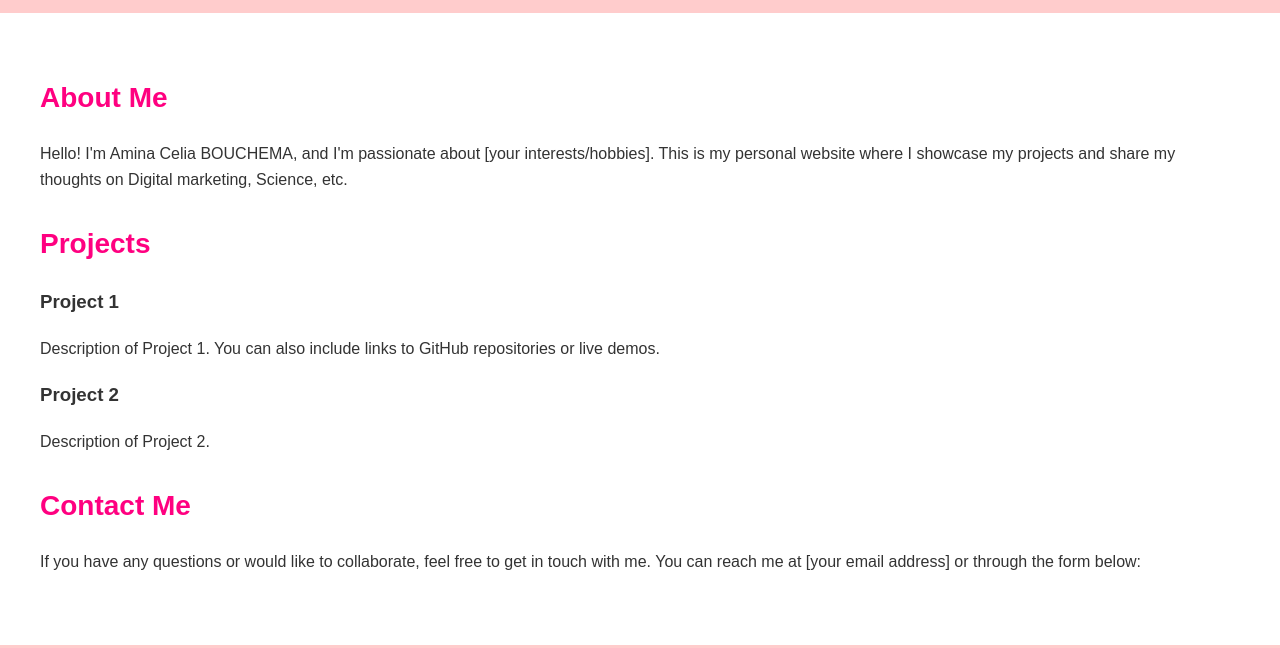
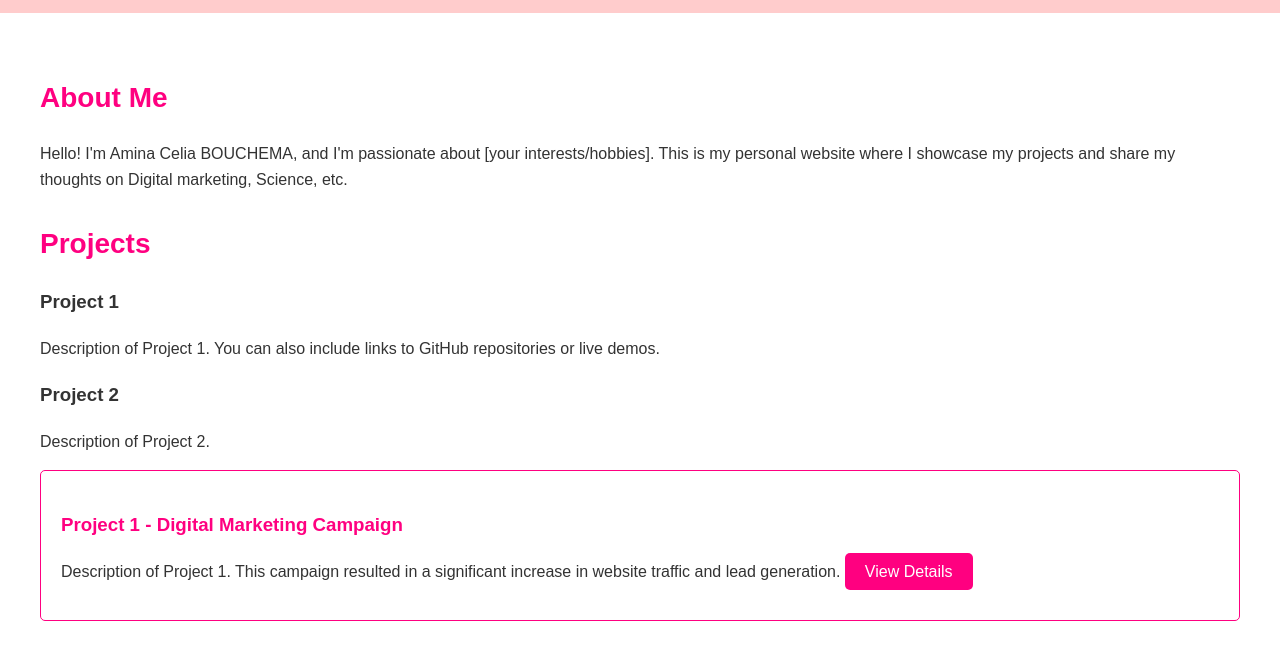
Before and after one commit to ACBouchema/ACBouchema.github.io, a plain HTML site: page index.html in a window 1280 px wide. Shown: the part 125-773 px from the top of the page. Drawn offline with Linux system fonts and the light colour scheme.

Commit message:
[Add] portfolio items to apply the custom styles in CSS file

```diff
--- a/index.html
+++ b/index.html
@@ -44,6 +44,13 @@
                 </li>
                 <!-- Add more project items as needed -->
             </ul>
+
+            <!-- Make sure to modify your HTML content to use the appropriate classes for the portfolio items to apply the custom styles: -->
+            <div class="portfolio-item">
+                <h3>Project 1 - Digital Marketing Campaign</h3>
+                <p>Description of Project 1. This campaign resulted in a significant increase in website traffic and lead generation. <span class="button-pink">View Details</span></p>
+            </div>
+            <!-- You can continue adding more portfolio items with similar styles to showcase your projects-->
         </section>
 
         <!-- Contact section with a form or your contact information -->
```
